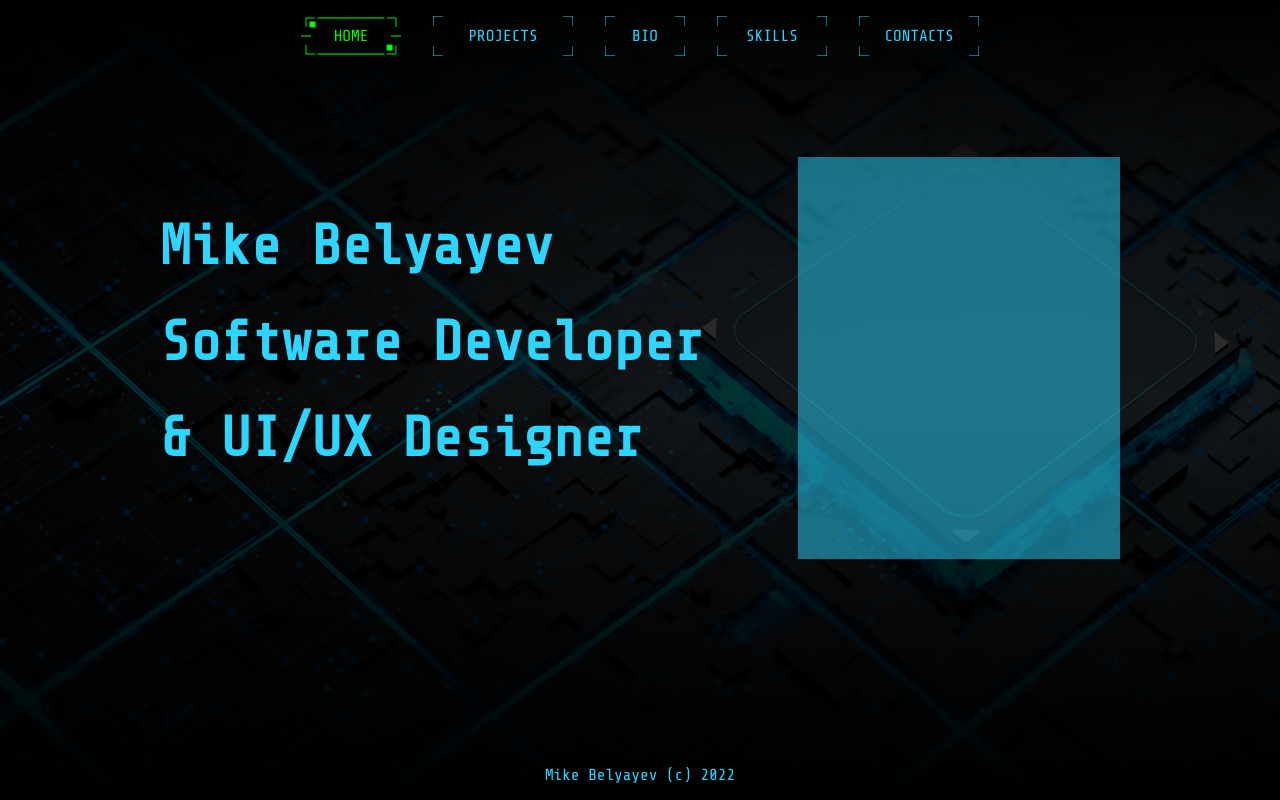
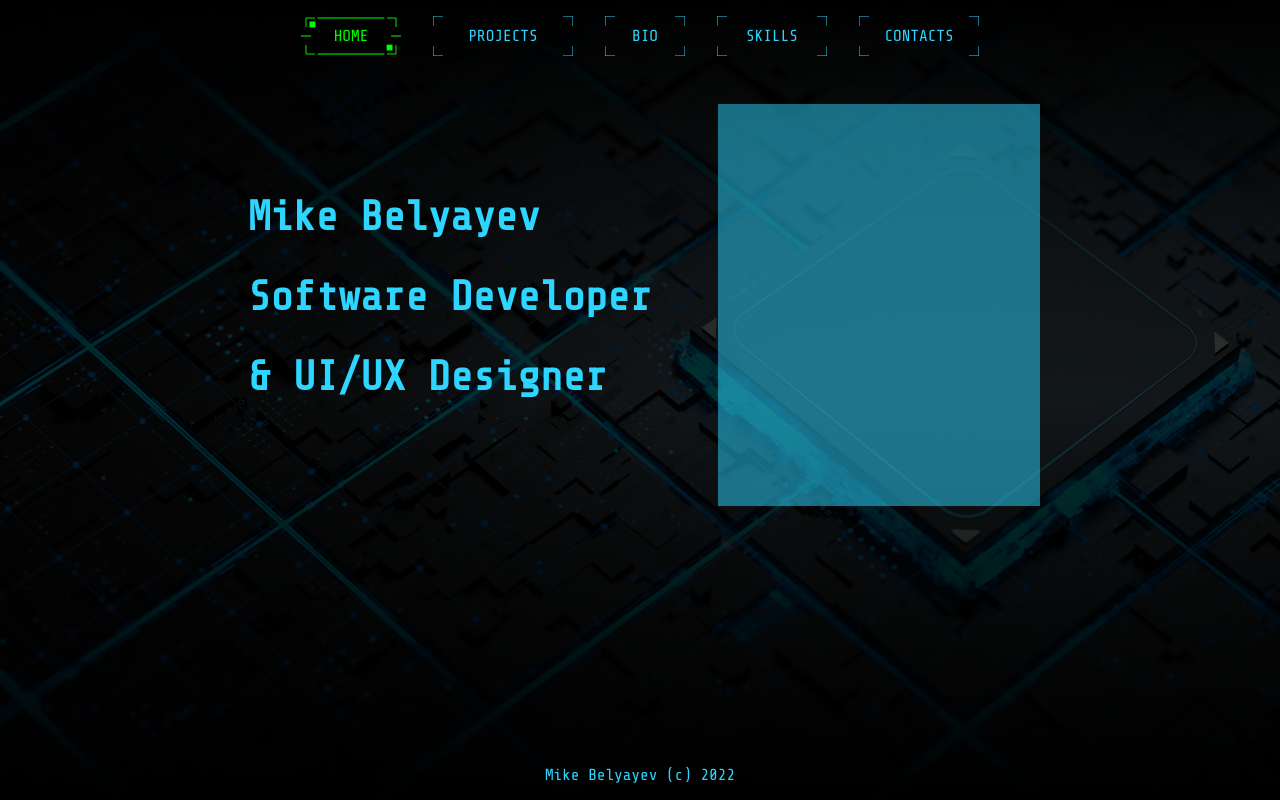
Before and after one commit to Belyayev/portfolio, a React (Create React App) app: page / in a window 1280 px wide. Built offline with nearby package versions, Linux system fonts and the light colour scheme.

Commit message:
adjusted media queries

```diff
--- a/src/App.css
+++ b/src/App.css
@@ -17,7 +17,6 @@ body {
   width: 100vw;
   overflow-x: hidden;
   display: grid;
-  gap: 0.3rem;
   grid:
     "header" min-content
     "main" auto
@@ -43,6 +42,7 @@ header {
 }
 
 main {
+  margin-top: 1rem;
   grid-area: main;
   justify-self: center;
 }
@@ -53,12 +53,12 @@ main {
   flex-direction: column;
   align-items: center;
   text-align: left;
-  margin-top: 1rem;
 }
 
 .jumbo-font {
-  font-size: 2rem;
-  line-height: 3rem;
+  font-size: 1.8rem;
+  line-height: 2.5rem;
+  padding: 0.5rem;
 }
 
 .foto-frame {
@@ -100,13 +100,12 @@ footer {
     grid-template-columns: 1fr 1fr;
   }
   .jumbo-font {
-    font-size: 3rem;
-    line-height: 3rem;
+    font-size: 2rem;
+    line-height: 2rem;
   }
   .foto-frame {
-    width: 20rem;
-    margin-top: 2rem;
-    height: 25rem;
+    width: 100%;
+    margin-top: 1rem;
   }
 }
 
@@ -123,6 +122,10 @@ footer {
   .small-menu {
     width: 4.5rem;
     margin: 1rem;
+  }
+  .jumbo-font {
+    font-size: 2.5rem;
+    line-height: 3rem;
   }
 }
 @media screen and (min-width: 700px) {
@@ -150,15 +153,13 @@ footer {
     flex-direction: row;
     align-items: center;
     text-align: left;
-    margin-top: 3rem;
   }
   .jumbo-font {
-    font-size: 2rem;
-    line-height: 4rem;
+    font-size: 2.2rem;
+    line-height: 3rem;
   }
   .foto-frame {
-    width: 18rem;
-    height: 22rem;
+    width: 16rem;
     border: 1px solid #2dd5ff;
     margin-left: 0.5rem;
   }
@@ -166,7 +167,7 @@ footer {
 
 @media screen and (min-width: 1200px) {
   main {
-    width: 60rem;
+    width: 50rem;
   }
   .home {
     display: flex;
@@ -174,11 +175,10 @@ footer {
     flex-direction: row;
     align-items: center;
     text-align: left;
-    margin-top: 3rem;
   }
   .jumbo-font {
-    font-size: 3.5rem;
-    line-height: 6rem;
+    font-size: 2.6rem;
+    line-height: 4rem;
   }
   .foto-frame {
     width: 20rem;
```
